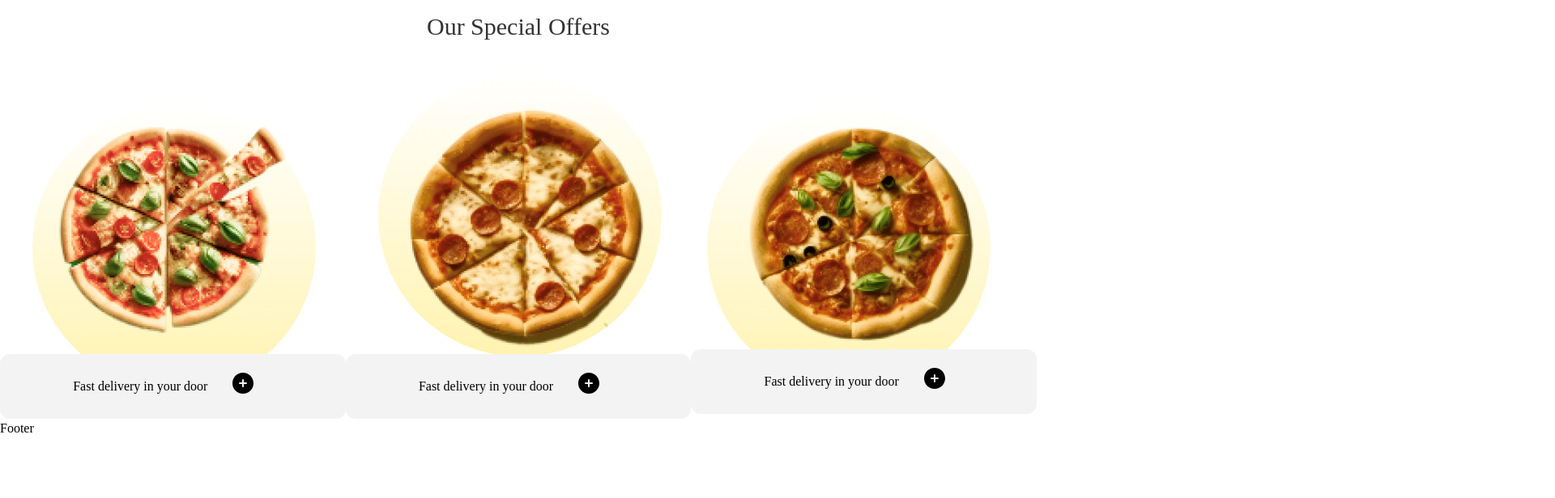
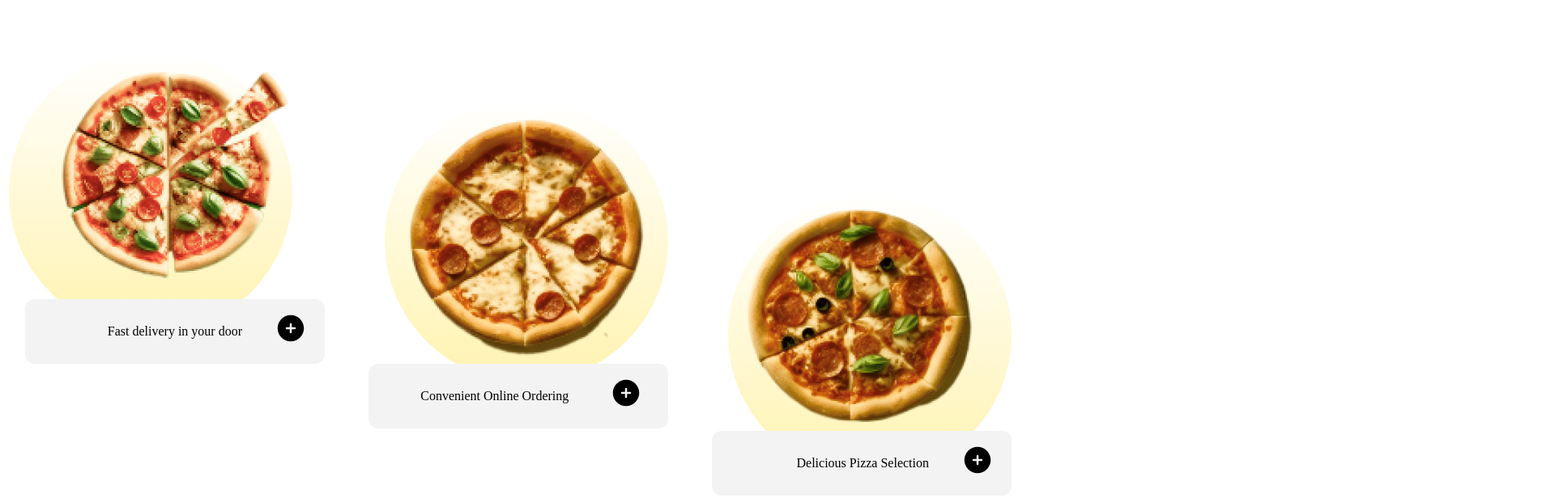
Before and after one commit to gregsypek/pizzarella, a React (Vite) app: page / in a window 1280 px wide. Shown: the part 1040-1656 px from the top of the page at 81% size, 1920 px wide, since content can reach past the window. Before the commit the page ends 1582 px from the top, so only its background shows below. Built offline with nearby package versions, Linux system fonts and the light colour scheme; a web font is replaced by a local one.

Commit message:
styling section features part2

```diff
--- a/src/ui/Home.jsx
+++ b/src/ui/Home.jsx
@@ -9,7 +9,7 @@ function Home() {
     <>
       <section
         id="hero"
-        className=" mx-auto max-w-[1440px] p-6 py-32  sm:py-48 lg:px-8 lg:py-56"
+        className=" mx-auto max-w-[1440px] p-6 py-36  sm:pt-48 lg:px-8 lg:pt-56"
       >
         <div className="absolute bottom-56 right-0 top-0 w-1/4 rounded-b-lg bg-accent100" />
         <div
@@ -41,39 +41,46 @@ function Home() {
           />
         </div>
       </section>
-      <section id="feature">
-        <div className=" block text-center">
-          <h1 className="sm:text-red-5xl text-5xl font-bold tracking-tight text-black ">
+      <section id="feature" className=" mx-auto max-w-[1440px] p-6">
+        <div className=" block  text-left sm:text-center">
+          <h1 className="text-5xl font-bold tracking-tight text-black sm:text-5xl ">
             Discover
           </h1>
-          <p className="mt-5 text-2xl font-bold capitalize leading-8 text-text200 md:text-3xl md:font-normal">
+          <p className="mt-2 text-2xl font-bold capitalize leading-8 text-text200 md:text-3xl md:font-normal">
             Our special Offers
           </p>
         </div>
-        <div className=" mt-20 flex flex-wrap justify-around ">
-          <div className="flex w-1/3 min-w-[350px]  flex-col ">
-            <figure className="relative flex h-full w-full flex-col items-center justify-center ">
+        <div className=" mt-20 flex flex-wrap justify-around gap-16 md:gap-10 ">
+          {/* pizza1 */}
+          <div className="  flex w-[30%] min-w-[350px] flex-col ">
+            <figure className="relative flex  w-full flex-col items-center justify-center ">
               {/* pizza gradient */}
               <div
-                class="absolute left-10 top-0 -z-10 hidden h-[350px] w-[350px] rounded-full bg-gradient-to-t from-[#FFF3B0] to-transparent lg:block
+                class="absolute -left-5 top-0 -z-50 hidden h-[350px] w-[350px] rounded-full bg-gradient-to-t from-[#FFF3B0] to-transparent lg:block
               "
               />
-              <img src={pizza1} alt="pizza with basil " />
-              <div className=" flex w-full items-center justify-center rounded-xl bg-bg200 p-2">
-                <figcaption className="me-4 text-center text-base font-medium">
+              <img
+                src={pizza1}
+                alt="pizza with basil "
+                className="relative -z-10"
+              />
+              <div className="-left-50 absolute right-0  -z-20 mt-40 flex h-[200px] w-screen items-center justify-center rounded-xl bg-bg200 p-2 sm:static sm:mt-0 sm:h-auto sm:w-full">
+                <figcaption className="w-screen -translate-x-8 translate-y-20 p-2 text-right text-base font-medium sm:static sm:w-full sm:translate-y-0 ">
                   Fast delivery in your door
                 </figcaption>
-                <div className="relative h-16 w-16 overflow-hidden">
+                <div className="h-16 w-16  sm:relative">
                   {/* icon gradient */}
+                  <div className="absolute z-40 w-full">
                     <div
-                    class="h-12 w-12 rounded-full bg-gradient-to-t from-[#FFF3B0] to-transparent lg:hidden
+                      class="relative bottom-0 left-0 z-20 h-12  w-12 rounded-full bg-gradient-to-t from-[#FFF3B0] to-transparent sm:bottom-0  lg:hidden
                     "
                     />
                     <svg
                       xmlns="http://www.w3.org/2000/svg"
                       viewBox="0 0 24 24"
                       fill="currentColor"
-                    className="absolute bottom-5 right-5 h-8 w-8"
+                      className=" relative bottom-10 left-0 z-50  h-10  w-10 sm:bottom-10 lg:-bottom-2
+                      "
                     >
                       <path
                         fillRule="evenodd"
@@ -83,31 +90,39 @@ function Home() {
                     </svg>
                   </div>
                 </div>
+              </div>
             </figure>
           </div>
-          <div className="flex w-1/3 min-w-[350px] flex-col ">
-            <figure className="relative flex h-full w-full flex-col items-center justify-center ">
+          {/* pizza2 */}
+          <div className="  flex w-[30%] min-w-[350px] flex-col xl:mt-[5rem]">
+            <figure className="relative flex   flex-col items-center justify-center ">
               {/* pizza gradient */}
               <div
-                class="absolute -top-10 left-10 -z-10 hidden h-[350px] w-[350px] rounded-full bg-gradient-to-t from-[#FFF3B0] to-transparent lg:block
+                class="absolute -top-5 left-5 -z-50 hidden h-[350px] w-[350px] rounded-full bg-gradient-to-t from-[#FFF3B0] to-transparent lg:block
               "
               />
-              <img src={pizza2} alt="pizza with cheese " />
-              <div className=" flex w-full items-center justify-center rounded-xl bg-bg200 p-2">
-                <figcaption className="me-4 text-center text-base font-medium">
-                  Fast delivery in your door
+              <img
+                src={pizza2}
+                alt="pizza with cheese "
+                className="relative -z-10 "
+              />
+              <div className="-left-50 absolute left-0  -z-20 mt-40 flex h-[200px] w-screen items-center justify-center rounded-xl bg-bg200 p-2 sm:static sm:mt-0 sm:h-auto sm:w-full">
+                <figcaption className="w-screen translate-x-12  translate-y-20 p-2 ps-2 text-left text-base font-medium sm:static sm:w-full sm:translate-y-0 ">
+                  Convenient Online Ordering
                 </figcaption>
-                <div className="relative h-16 w-16 overflow-hidden">
+                <div className="h-16  sm:relative">
                   {/* icon gradient */}
+                  <div className="absolute -left-16 z-40 h-16 w-screen">
                     <div
-                    class="h-12 w-12 rounded-full bg-gradient-to-t from-[#FFF3B0] to-transparent lg:hidden
+                      class="relative bottom-0 left-20 z-20 h-12  w-12 rounded-full bg-gradient-to-t from-[#FFF3B0] to-transparent sm:bottom-0 sm:left-0 lg:hidden
                     "
                     />
                     <svg
                       xmlns="http://www.w3.org/2000/svg"
                       viewBox="0 0 24 24"
                       fill="currentColor"
-                    className="absolute bottom-5 right-5 h-8 w-8"
+                      className=" relative bottom-10 left-20 z-50  h-10  w-10 sm:bottom-10 sm:left-0 lg:-bottom-2
+                      "
                     >
                       <path
                         fillRule="evenodd"
@@ -117,31 +132,39 @@ function Home() {
                     </svg>
                   </div>
                 </div>
+              </div>
             </figure>
           </div>
-          <div className="flex w-1/3 min-w-[350px] flex-col ">
+          {/* pizza3 */}
+          <div className="  flex w-[30%] min-w-[350px] flex-col  xl:mt-[11rem]">
             <figure className="relative flex h-full w-full flex-col items-center justify-center ">
               {/* pizza gradient */}
               <div
-                class="absolute left-5 top-0 -z-10 hidden h-[350px] w-[350px] rounded-full bg-gradient-to-t from-[#FFF3B0] to-transparent lg:block
+                class="absolute right-0 top-0 -z-50 hidden h-[350px] w-[350px] rounded-full bg-gradient-to-t from-[#FFF3B0] to-transparent lg:block
               "
               />
-              <img src={pizza3} alt="pizza with salami " />
-              <div className=" flex w-full items-center justify-center rounded-xl bg-bg200 p-2">
-                <figcaption className="me-4 text-center text-base font-medium">
-                  Fast delivery in your door
+              <img
+                src={pizza3}
+                alt="pizza with salami "
+                className="relative -z-10"
+              />
+              <div className="-left-50 absolute right-0  -z-20 mt-40 flex h-[200px] w-screen items-center justify-center rounded-xl bg-bg200 p-2 sm:static sm:mt-0 sm:h-auto sm:w-full">
+                <figcaption className="w-screen -translate-x-8 translate-y-20 p-2 text-right text-base font-medium sm:static sm:w-full sm:translate-y-0 ">
+                  Delicious Pizza Selection
                 </figcaption>
-                <div className="relative h-16 w-16 overflow-hidden">
+                <div className="h-16 w-16  sm:relative">
                   {/* icon gradient */}
+                  <div className="absolute z-40 w-full">
                     <div
-                    class="h-12 w-12 rounded-full bg-gradient-to-t from-[#FFF3B0] to-transparent lg:hidden
+                      class="relative bottom-0 left-0 z-20 h-12  w-12 rounded-full bg-gradient-to-t from-[#FFF3B0] to-transparent sm:bottom-0  lg:hidden
                     "
                     />
                     <svg
                       xmlns="http://www.w3.org/2000/svg"
                       viewBox="0 0 24 24"
                       fill="currentColor"
-                    className="absolute bottom-5 right-5 h-8 w-8"
+                      className=" relative bottom-10 left-0 z-50  h-10  w-10 sm:bottom-10 lg:-bottom-2
+                      "
                     >
                       <path
                         fillRule="evenodd"
@@ -149,6 +172,7 @@ function Home() {
                         clipRule="evenodd"
                       />
                     </svg>
+                  </div>
                 </div>
               </div>
             </figure>
```
Also changed, not shown: src/images/feat-bg.svg (added). Lines whose indentation alone changed are shown as unchanged.
